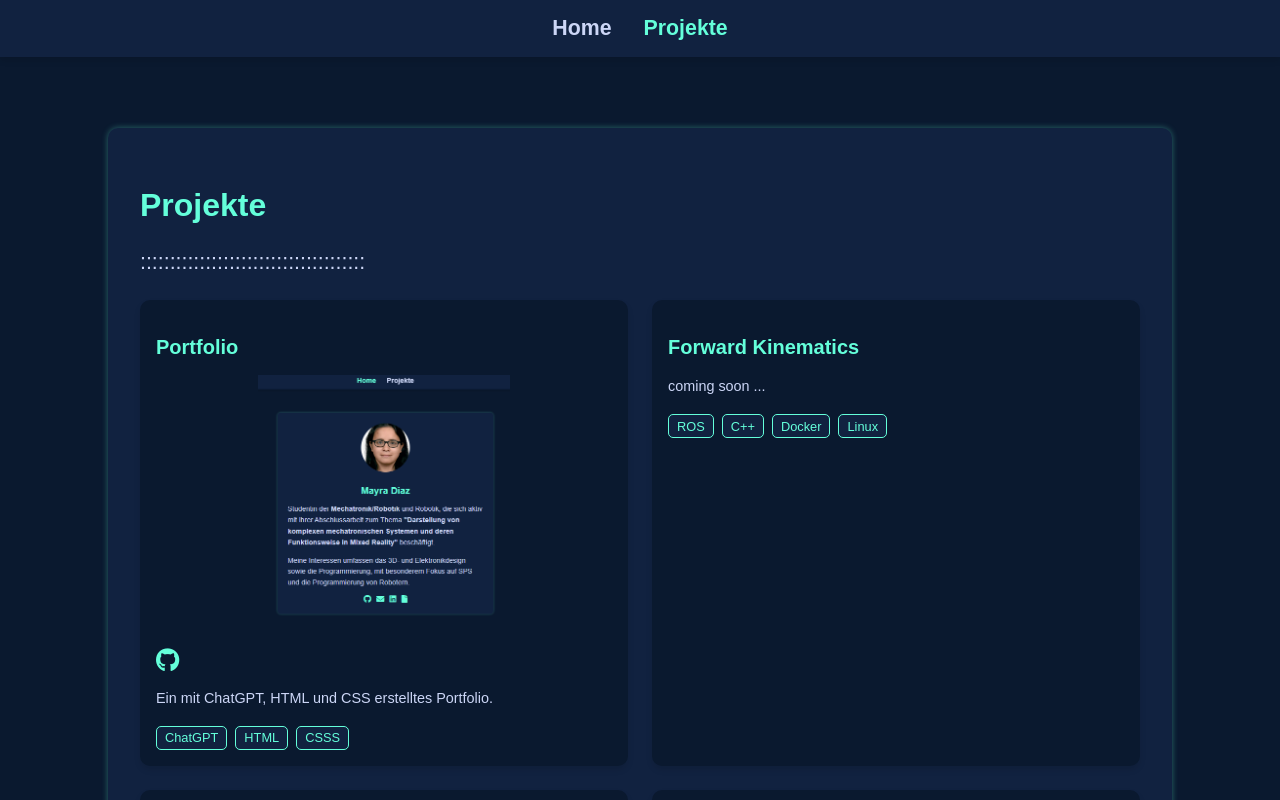
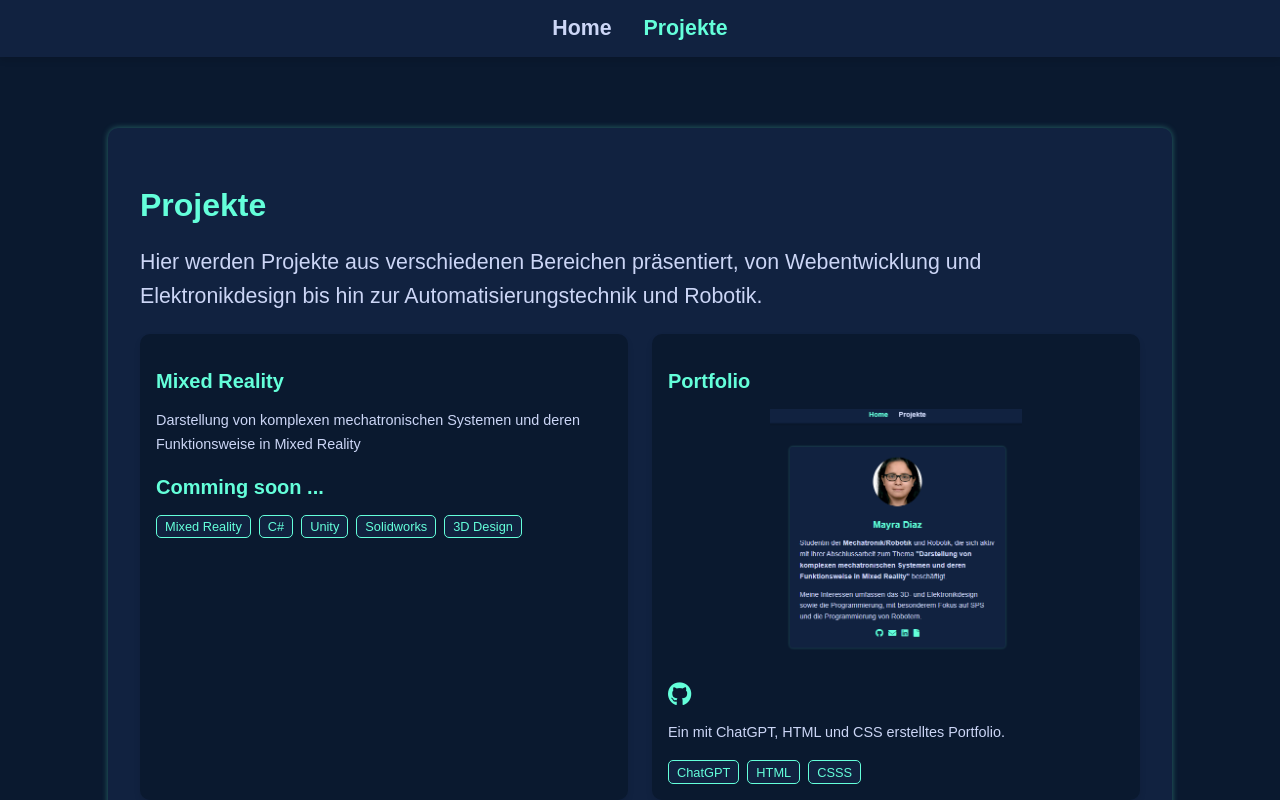
Before and after one commit to MayraDiazRomero/Portfolio, a plain HTML site: page index.html in a window 1280 px wide. Both pictures are taken after a click on the link "Projekte". Shown: the top 800 px of the page. Drawn offline with Linux system fonts and the light colour scheme.

Commit message:
fourth website template

```diff
--- a/index.html
+++ b/index.html
@@ -38,7 +38,7 @@
                 <a href="https://github.com/MayraDiazRomero"><i class="fab fa-github"></i></a>
                 <a href="mailto:mayra.diaz@mailfence.com"><i class="fas fa-envelope"></i></a>
                 <a href="https://www.linkedin.com/in/mayradiazromero"><i class="fab fa-linkedin"></i></a>
-                <a href="#"><i class="fas fa-file"></i></a>
+                <a href="docs/Lebenslauf.pdf"><i class="fas fa-file-pdf"></i></a>
             </div>
         </div>
     </div>
@@ -64,10 +64,34 @@
     <div id="projects" class="section">
         <div class="hero-box">
             <h2>Projekte</h2>
-            <p>::::::::::::::::::::::::::::::::::::::</p>
+            <p>Hier werden Projekte aus verschiedenen Bereichen präsentiert, von Webentwicklung und Elektronikdesign bis hin zur Automatisierungstechnik und Robotik. </p>
 
             <!-- Project Cards -->
             <div class="project-cards">
+
+                <!-- Project 0  Mixed Reality -->
+                <div class="card">
+                    <div class="card-content">
+                        <h3>Mixed Reality</h3>
+                        <!-- GitHub Icon
+                        <div class="project-links">
+                            <a href="https://github.com/MayraDiazRomero/Portfolio" target="_blank"
+                                class="github-link">
+                                <i class="fab fa-github"></i>
+                            </a>
+                        </div>-->
+                        <p>Darstellung von komplexen mechatronischen Systemen und deren Funktionsweise in Mixed Reality</p>
+                        <h3>Comming soon ...</h3>
+                        <div class="tags">
+                            <span>Mixed Reality</span>
+                            <span>C#</span>
+                            <span>Unity</span>
+                            <span>Solidworks</span>
+                            <span>3D Design</span>
+                        </div>
+                    </div>
+                </div>
+
                 <!-- Project 1  Portfolio -->
                 <div class="card">
                     <div class="card-content">
@@ -94,7 +118,7 @@
                 <div class="card">
                     <div class="card-content">
                         <h3>Forward Kinematics</h3>
-                        <p>coming soon ...</p>
+                        <h3>Comming soon ...</h3>
                         <div class="tags">
                             <span>ROS</span>
                             <span>C++</span>
@@ -108,7 +132,7 @@
                 <div class="card">
                     <div class="card-content">
                         <h3>Path Planning without map</h3>
-                        <p>coming soon ...</p>
+                        <h3>Comming soon ...</h3>
                         <div class="tags">
                             <span>ROS</span>
                             <span>C++</span>
@@ -122,7 +146,7 @@
                 <div class="card">
                     <div class="card-content">
                         <h3>Path Planning with map</h3>
-                        <p>coming soon ...</p>
+                        <h3>Comming soon ...</h3>
                         <div class="tags">
                             <span>ROS</span>
                             <span>C++</span>
```
Also changed, not shown: 1 other file.
